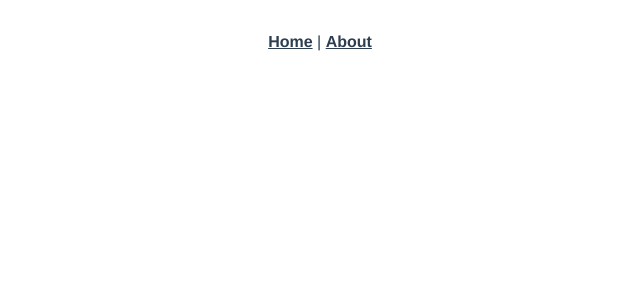
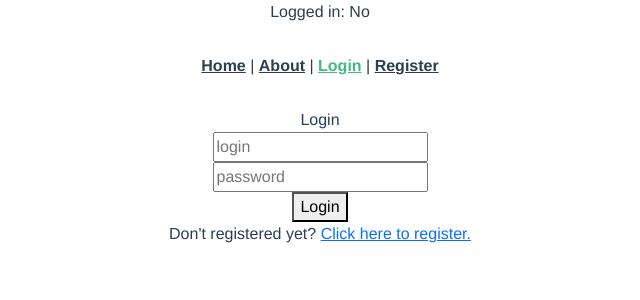
Before and after one commit to Asko24/aquember, a Vue app: page /login in a window 1280 px wide. Before the commit this address had no page. Shown: the top 300 px of the page, without its empty margins (320-960 px from the left). Built offline with nearby package versions, Linux system fonts and the light colour scheme; no server answers.

Commit message:
register and login

```diff
--- a/src/App.vue
+++ b/src/App.vue
@@ -1,10 +1,21 @@
 <template>
+  <top-header></top-header>
   <nav>
     <router-link to="/">Home</router-link> |
-    <router-link to="/about">About</router-link>
+    <router-link to="/about">About</router-link> |
+    <router-link to="/login">Login</router-link> |
+    <router-link to="/register">Register</router-link>
   </nav>
   <router-view/>
 </template>
+
+<script>
+import TopHeader from './components/TopHeader.vue'
+
+export default {
+  components:{'top-header':TopHeader}
+}
+</script>
 
 <style>
 #app {
--- /dev/null
+++ b/src/components/TopHeader.vue
@@ -0,0 +1,54 @@
+<template>
+  <div>
+      Logged in:
+      <span v-if="loggedIn">Yes</span>
+      <span v-else>No</span>
+      <div>
+          <button v-if="loggedIn" @click="signOut">Sign out</button>
+      </div>
+  </div>
+</template>
+
+<script>
+import {getAuth, signOut, onAuthStateChanged} from 'firebase/auth'
+
+export default {
+    name: "top-header",
+    mounted() {
+        this.setupFirebase();
+    },
+    methods: {
+        setupFirebase() {
+            onAuthStateChanged(getAuth(), function(user){
+                if (user) {
+                    // User is signed in.
+                    console.log("signed in");
+                    this.loggedIn = true;
+                } else {
+                    // No user is signed in.
+                    this.loggedIn = false;
+                    console.log("signed out", this.loggedIn);
+                }
+            });
+        },
+        signOut() {
+            signOut()
+            .then(() => {
+                this.$router.replace({ name: "login" });
+                this.setupFirebase()
+            });
+            console.log(signOutData)
+        }
+    },
+    data() {
+        return {
+            loggedIn: false
+        }
+    }
+
+}
+</script>
+
+<style>
+
+</style>
--- a/src/main.js
+++ b/src/main.js
@@ -1,6 +1,17 @@
 import { createApp } from 'vue'
 import App from './App.vue'
 import router from './router'
+import {initializeApp} from 'firebase/app'
 
+const firebaseConfig = {
+  apiKey: "AIzaSyAm0-V9k6vS0YznAIxZnVZWxluj3tv8xeY",
+  authDomain: "aquemberhydrationapp.firebaseapp.com",
+  projectId: "aquemberhydrationapp",
+  storageBucket: "aquemberhydrationapp.appspot.com",
+  messagingSenderId: "54566582789",
+  appId: "1:54566582789:web:914dacc5747b836aebfa6c"
+};
+
+initializeApp(firebaseConfig);
 
 createApp(App).use(router).mount('#app')
--- a/src/router/index.js
+++ b/src/router/index.js
@@ -1,5 +1,10 @@
 import { createRouter, createWebHistory } from 'vue-router'
 import HomeView from '../views/HomeView.vue'
+import Login from '../views/Login.vue'
+import Register from '../views/Register.vue'
+import AboutView from '../views/AboutView.vue'
+import Secret from '../views/Secret.vue'
+
 
 const routes = [
   {
@@ -8,12 +13,24 @@ const routes = [
     component: HomeView
   },
   {
+    path: '/register',
+    name: 'register',
+    component: Register
+  },
+  {
+    path: '/login',
+    name: 'login',
+    component: Login
+  },
+  {
+    path: '/secret',
+    name: 'secret',
+    component: Secret
+  },
+  {
     path: '/about',
     name: 'about',
-    // route level code-splitting
-    // this generates a separate chunk (about.[hash].js) for this route
-    // which is lazy-loaded when the route is visited.
-    component: () => import(/* webpackChunkName: "about" */ '../views/AboutView.vue')
+    component: AboutView
   }
 ]
 
--- /dev/null
+++ b/src/views/Login.vue
@@ -0,0 +1,48 @@
+<!--login: admin@test.com Password: admin123-->
+<template>
+  <div>
+    <form @submit.prevent="pressed">
+        Login
+        <div class="email">
+            <input type="email" v-model="email" placeholder="login">
+        </div>
+        <div class="password">
+            <input type="password" v-model="password" placeholder="password">
+        </div>
+        <button type="submit">Login</button>
+    </form>
+    <div class="error" v-if="error !== ''">{{error}}</div>
+    <span>Don't registered yet? <router-link to="/register">Click here to register.</router-link></span>
+  </div>
+</template>
+
+<script>
+import {getAuth, signInWithEmailAndPassword} from "firebase/auth"
+
+    export default {
+        data() {
+            return {
+                email: '',
+                password: '',
+                error: ''
+            }
+        },
+        methods: {
+            async pressed(){
+                try{
+                    const login = await signInWithEmailAndPassword(getAuth(), this.email, this.password)
+                    this.$router.replace({name: "secret"});
+                    console.log(login)
+                }catch(e){
+                    console.log(e.message)
+                    this.error = e.message
+                }
+            }
+        },
+
+    }
+</script>
+
+<style scoped>
+
+</style>
--- /dev/null
+++ b/src/views/Register.vue
@@ -0,0 +1,45 @@
+<template>
+  <div>
+    <form @submit.prevent="pressed">
+        Register
+        <div class="email">
+            <input type="email" v-model="email" placeholder="email">
+        </div>
+        <div class="password">
+            <input type="password" v-model="password" placeholder="password">
+        </div>
+        <button type="submit">Register</button>
+    </form>
+    <div class="error" v-if="error !== ''">{{error}}</div>
+  </div>
+</template>
+
+<script>
+import {getAuth, createUserWithEmailAndPassword} from "firebase/auth"
+
+    export default {
+        methods: {
+            async pressed(){
+                try{
+                    const user = await createUserWithEmailAndPassword(getAuth(), this.email, this.password)
+                    this.$router.replace({name: "secret"});
+                    console.log(user)
+                }catch(e){
+                    console.log(e.message)
+                    this.error = e.message
+                }
+            }
+        },
+        data() {
+            return {
+                email: '',
+                password: '',
+                error: ''
+            }
+        }
+    }
+</script>
+
+<style scoped>
+
+</style>
--- /dev/null
+++ b/src/views/Secret.vue
@@ -0,0 +1,16 @@
+<template>
+  <div>
+    Secret
+  </div>
+</template>
+
+<script>
+
+    export default {
+
+    }
+</script>
+
+<style scoped>
+
+</style>
--- a/vue.config.js
+++ b/vue.config.js
@@ -1,4 +1,5 @@
 const { defineConfig } = require('@vue/cli-service')
 module.exports = defineConfig({
-  transpileDependencies: true
+  transpileDependencies: true,
+  lintOnSave: false
 })
```
Also changed, not shown: 1 other file (tests, documents, lock files or other folders).
